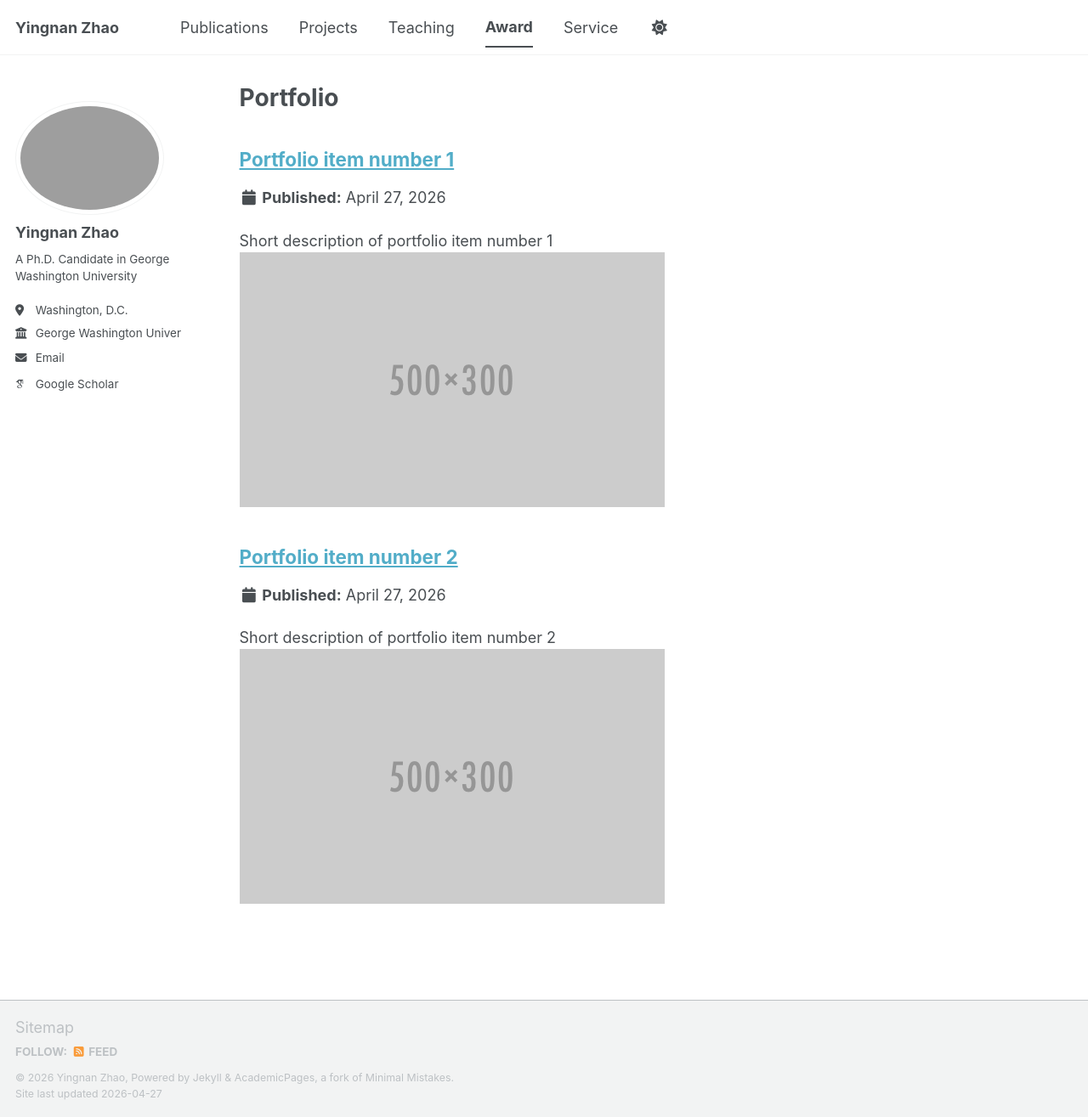
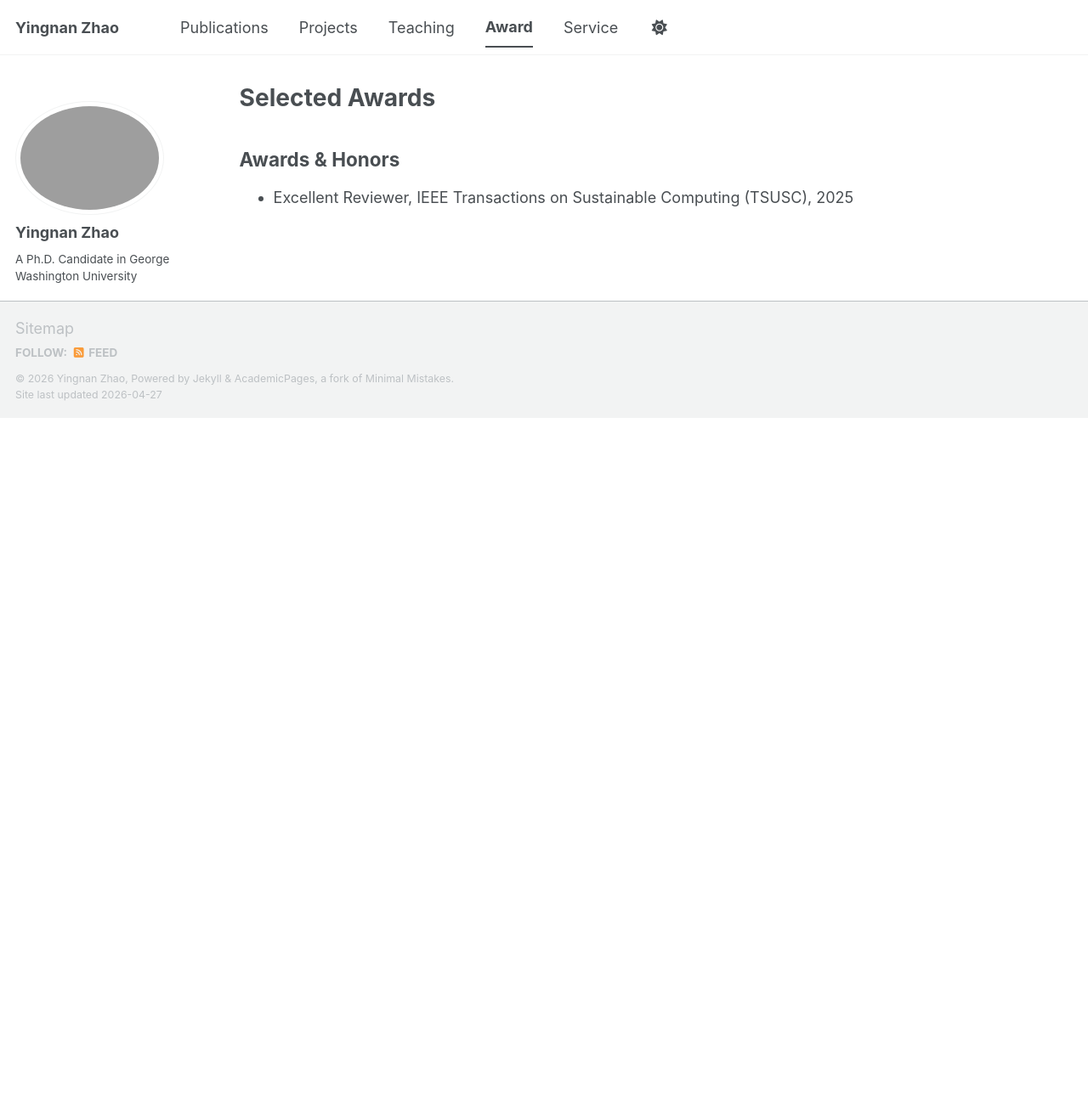
Before and after one commit to yingnan96/yingnan96.github.io, a Jekyll site: the page built from _pages/portfolio.html, in a window 1280 px wide and 1315 px high. Shown: the whole window at 85% size. Built offline with Jekyll 4.4.1, drawn with Linux system fonts in a browser that asks for light colours; some web fonts are replaced; a script bundle is joined from its source files by our own code; library files that are not in the unit come from our copies.

Commit message:
Update portfolio.html

```diff
--- a/_pages/portfolio.html
+++ b/_pages/portfolio.html
@@ -1,13 +1,11 @@
 ---
 layout: archive
-title: "Portfolio"
+title: "Selected Awards"
 permalink: /portfolio/
 author_profile: true
 ---
 
-{% include base_path %}
-
-
-{% for post in site.portfolio %}
-  {% include archive-single.html %}
-{% endfor %}
+<h2>Awards & Honors</h2>
+<ul>
+  <li>Excellent Reviewer, IEEE Transactions on Sustainable Computing (TSUSC), 2025</li>
+</ul>
```
